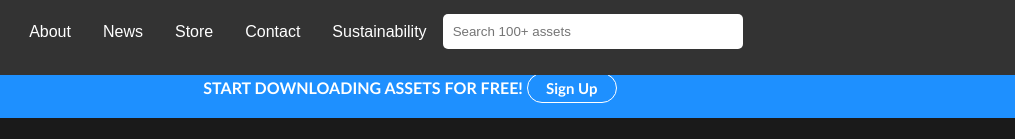
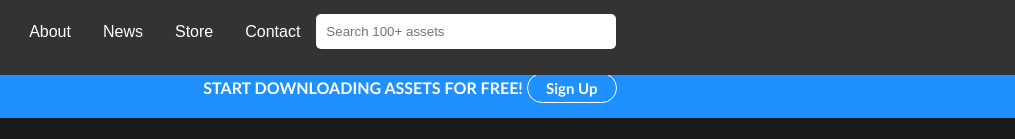
Before and after one commit to TigerBeast/tesseract, a plain HTML site: page index.html in a window 1280 px wide. Shown: the top 139 px of the page, 230-1245 px from the left. Drawn offline with nearby package versions, Linux system fonts and the light colour scheme; a script that the page names is missing; files whose address does not match are found by name.

Commit message:
Update and rename Home Page.html to index.html

```diff
--- a/Home Page.html
+++ b/index.html
@@ -142,7 +142,6 @@ input[type=text], select{
             <li><a class="bar" href="News.html">News</a></li>
             <li><a class="bar" href="store.html">Store</a></li>
             <li><a class="bar" href="Contact.html">Contact</a></li>
-            <li><a class="bar" href="sustainabilty.html">Sustainability</a></li>
             <li><input style="height: 35px; width: 300px; top: 10px; border-radius: 5px; padding: 6px 10px; margin-top: 5px;border: 5px dodgerblue; " name="fistname" placeholder="Search 100+ assets "></li>
             <li style="float: right;"><a href="#"><img src="My web images/shopping-cart-computer-icons-online-shopping-shopping-cart-b22b332659c67abf1a2fd6a99254ad83.png" width="25px" height="25px"></a></li>
           </ul>
```
